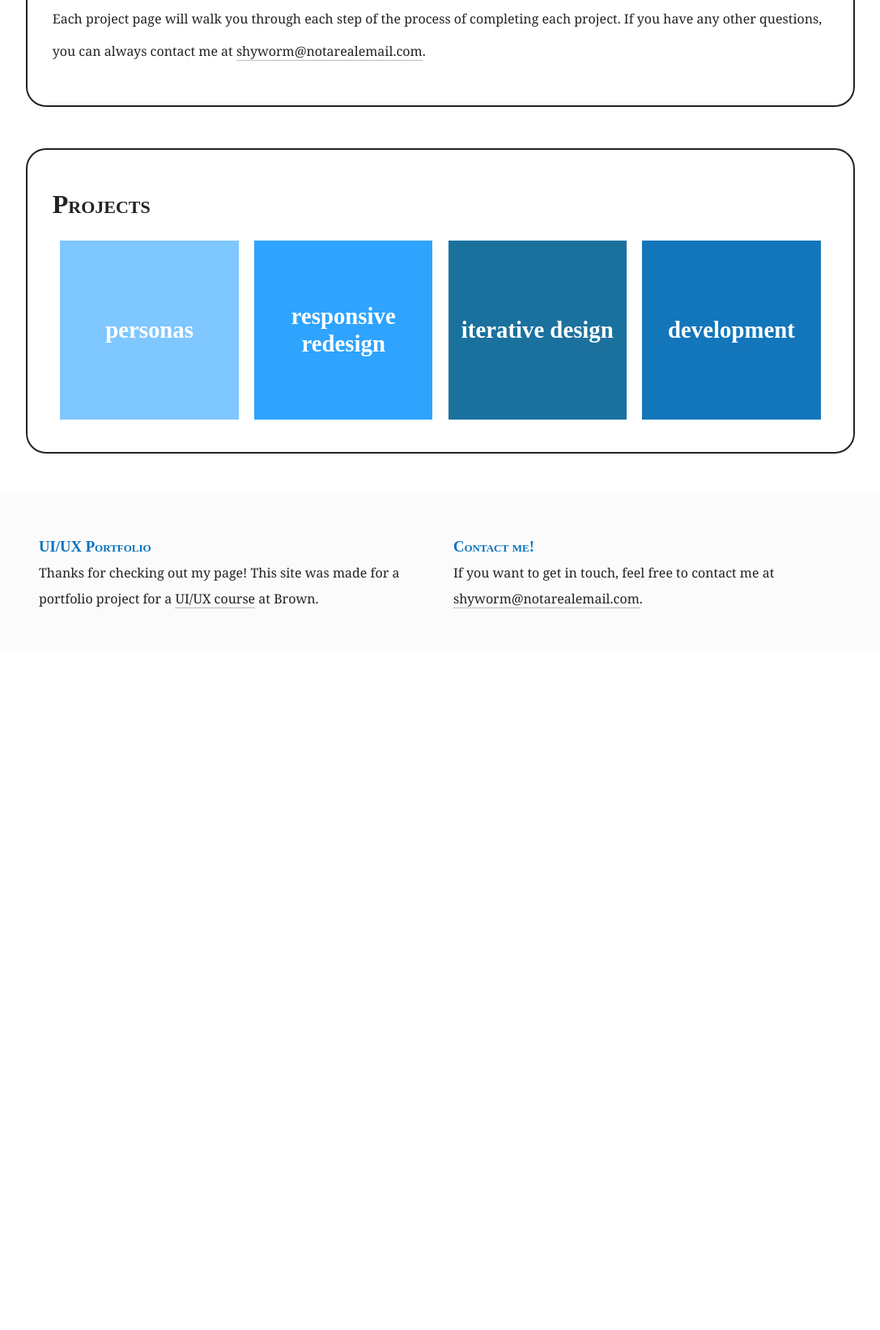
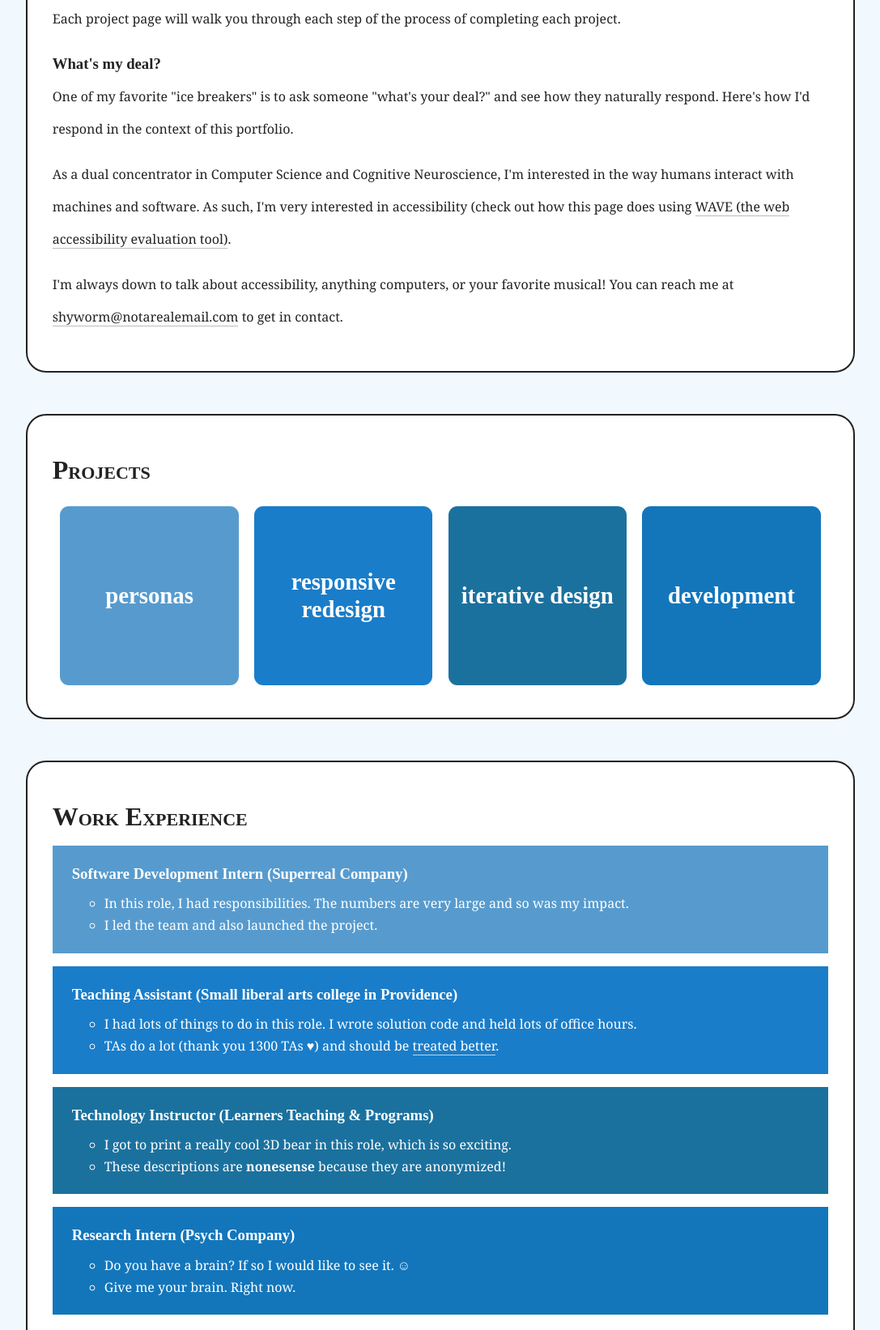
Before and after one commit to zachweach/uiux-portfolio, a plain HTML site: page index.html in a window 1280 px wide. Shown: the part 442-2084 px from the top of the page at 81% size, without its empty margins (96-1183 px from the left). Before the commit the page ends 1245 px from the top, so only its background shows below. Drawn offline with Linux system fonts and the light colour scheme; a web font is replaced by a local one.

Commit message:
add development

```diff
--- a/index.html
+++ b/index.html
@@ -3,16 +3,17 @@
   <head>
     <meta charset="UTF-8">
     <meta name="viewport" content="width=device-width, initial-scale=1">
-    <title>Brown Theatre Collective</title>
+    <title>shyworm</title>
     <link rel="stylesheet" href="./style/index.css">
     <link rel="stylesheet" href="./style/gallery.css">
-    <link rel="icon" type="image/x-icon" href="./assets/btc.ico">
+    <link rel="icon" type="image/x-icon" href="./assets/logo.ico">
   </head>
   <body>
     <header>
       <a href="./" id="title">hi, im shyworm!</a>
       <button id="hamburger-menu"></button>
       <nav id="navbar">
+        <a href="./">home</a>
         <a href="./personas">personas</a>
         <a href="./redesign">responsive redesign</a>
         <a href="./iterative">iterative design</a>
@@ -24,24 +25,61 @@
       <section class="id">
         <h2>Welcome to my Portfolio!</h2>
         <p>Here, I'm showcasing some of the work that I've done in User Interfaces and User Experience design. Please check out some of these featured projects!</p>
-        <p>Each project page will walk you through each step of the process of completing each project. If you have any other questions, you can always contact me at <a href="mailto:shyworm@notarealemail.com">shyworm@notarealemail.com</a>.</p>
+        <p>Each project page will walk you through each step of the process of completing each project.</p>
+        <h3>What's my deal?</h3>
+        <p>One of my favorite "ice breakers" is to ask someone "what's your deal?" and see how they naturally respond. Here's how I'd respond in the context of this portfolio.</p>
+        <p>As a dual concentrator in Computer Science and Cognitive Neuroscience, I'm interested in the way humans interact with machines and software. As such, I'm very interested in accessibility (check out how this page does using <a href="https://wave.webaim.org/report#/shyworm130.github.io/portfolio">WAVE (the web accessibility evaluation tool)</a>.</p>
+        <p>I'm always down to talk about accessibility, anything computers, or your favorite musical! You can reach me at <a href="mailto:shyworm@notarealemail.com">shyworm@notarealemail.com</a> to get in contact.</p>
       </section>
       <section>
         <h2>Projects</h2>
-        <div class="gallery">
-          <div class="card">
+        <ul class="gallery">
+          <li class="card">
             <a href="./personas">personas</a>
-          </div>
-          <div class="card">
+          </li>
+          <li class="card">
             <a href="./redesign">responsive redesign</a>
-          </div>
-          <div class="card">
+          </li>
+          <li class="card">
             <a href="./iterative">iterative design</a>
-          </div>
-          <div class="card">
+          </li>
+          <li class="card">
             <a href="./development">development</a>
-          </div>
-        </div>
+          </li>
+        </ul>
+      </section>
+      <section>
+        <h2>Work Experience</h2>
+        <ul class="gallery">
+          <li class="block">
+            <h3>Software Development Intern (Superreal Company)</h3>
+            <ul>
+              <li>In this role, I had responsibilities. The numbers are very large and so was my impact.</li>
+              <li>I led the team and also launched the project.</li>
+            </ul>
+          </li>
+          <li class="block">
+            <h3>Teaching Assistant (Small liberal arts college in Providence)</h3>
+            <ul>
+              <li>I had lots of things to do in this role. I wrote solution code and held lots of office hours.</li>
+              <li>TAs do a lot (thank you 1300 TAs &hearts;) and should be <a href="https://www.browndailyherald.com/article/2022/12/cs-undergraduate-tas-announce-plans-to-form-union">treated better</a>.</li>
+            </ul>
+          </li>
+          <li class="block">
+            <h3>Technology Instructor (Learners Teaching & Programs)</h3>
+            <ul>
+              <li>I got to print a really cool 3D bear in this role, which is so exciting.</li>
+              <li>These descriptions are <strong>nonesense</strong> because they are anonymized!</li>
+            </ul>
+          </li>
+          <li class="block">
+            <h3>Research Intern (Psych Company)</h3>
+            <ul>
+              <li>Do you have a brain? If so I would like to see it. &#9786;</li>
+              <li>Give me your brain. Right now.</li>
+            </ul>
+          </li>
+        </ul>
       </section>
     </main>
     <footer>
--- a/style/gallery.css
+++ b/style/gallery.css
@@ -10,6 +10,7 @@
 .gallery {
   display: flex;
   flex-wrap: wrap;
+  padding: 0;
 }
 
 .gallery .card {
@@ -20,11 +21,15 @@
   flex: 20%;
   display: flex;
   align-items: center;
-  justify-content: center;
+  flex-wrap: wrap;
   text-align: center;
+  border-radius: 5%;
+  flex-direction: column;
+  align-content: center;
+  justify-content: space-evenly;
 }
 
-.gallery .card a:not(:has(img)) {
+.gallery .card a {
   color: #fff;
   font-weight: bold;
   font-size: 180%;
@@ -36,6 +41,33 @@
 .gallery .card a:hover {
   color: #fff;
   text-decoration: underline;
+}
+
+.gallery .block {
+  width: 100%;
+  display: flex;
+  flex-wrap: wrap;
+  flex-direction: row;
+  align-items: flex-start;
+  justify-content: flex-start;
+  padding: 1rem
+}
+
+.gallery .block h3, .gallery .block li {
+  flex: 100%;
+  color: #fff;
+  line-height: 120%;
+  margin: 0.5rem;
+}
+
+.gallery .block a {
+  color: #fff;
+  border-color: rgb(255, 255, 255, 0.7);
+}
+
+.gallery .block a:hover {
+  color: #fff;
+  border-color: rgb(255, 255, 255, 1);
 }
 
 @media screen and (max-width: 767px) {
@@ -51,24 +83,15 @@
   }
 }
 
-.gallery .card:has(a):nth-child(3n+1) {
-  background-color: #7fc7ff;
+.gallery > :nth-child(3n+1) {
+  background-color: #579bce;
 }
-.gallery .card:has(a):nth-child(3n+2) {
-  background-color: #2ea4ff;
+.gallery > :nth-child(3n+2) {
+  background-color: #1a7dc9;
 }
-.gallery .card:has(a):nth-child(3n+3) {
+.gallery > :nth-child(3n+3) {
   background-color: #1b719e;
 }
-.gallery .card:has(a):nth-child(3n+4) {
+.gallery > :nth-child(3n+4) {
   background-color: #1376bb;
 }
-
-.gallery .card a:has(.card-image) {
-  padding: 0;
-}
-
-.gallery .card a img {
-  aspect-ratio: 1;
-  object-fit: cover;
-}
--- a/style/index.css
+++ b/style/index.css
@@ -22,6 +22,10 @@ table {
 @font-face{font-family:futura-pt-bold;src:url(https://use.typekit.net/af/72575c/00000000000000003b9af1e5/27/l?subset_id=2&fvd=i7&v=3) format("woff2"),url(https://use.typekit.net/af/72575c/00000000000000003b9af1e5/27/d?subset_id=2&fvd=i7&v=3) format("woff"),url(https://use.typekit.net/af/72575c/00000000000000003b9af1e5/27/a?subset_id=2&fvd=i7&v=3) format("opentype");font-weight:700;font-style:italic;font-stretch:normal;font-display:auto;}
 @font-face{font-family:futura-pt;src:url(https://use.typekit.net/af/9b05f3/000000000000000000013365/27/l?subset_id=2&fvd=n4&v=3) format("woff2"),url(https://use.typekit.net/af/9b05f3/000000000000000000013365/27/d?subset_id=2&fvd=n4&v=3) format("woff"),url(https://use.typekit.net/af/9b05f3/000000000000000000013365/27/a?subset_id=2&fvd=n4&v=3) format("opentype");font-weight:400;font-style:normal;font-stretch:normal;font-display:auto;}
 @font-face{font-family:futura-pt;src:url(https://use.typekit.net/af/309dfe/000000000000000000010091/27/l?subset_id=2&fvd=n7&v=3) format("woff2"),url(https://use.typekit.net/af/309dfe/000000000000000000010091/27/d?subset_id=2&fvd=n7&v=3) format("woff"),url(https://use.typekit.net/af/309dfe/000000000000000000010091/27/a?subset_id=2&fvd=n7&v=3) format("opentype");font-weight:700;font-style:normal;font-stretch:normal;font-display:auto;}
+
+body {
+  background-color: rgb(127, 199, 255, 0.1);
+}
 
 main, header {
   margin: 2rem max(10%, 1rem);
@@ -53,6 +57,7 @@ header {
   align-items: center;
   justify-content: space-between;
   margin-bottom: 2rem;
+
 }
 
 header nav {
@@ -164,6 +169,7 @@ h1 {
 main section {
   line-height: 2.5rem;
   margin: 2rem auto;
+  background-color: #fff;
 }
 
 main section p {
@@ -187,7 +193,18 @@ main section {
   border: 2px solid rgb(34, 34, 34);
 }
 
-figure > img {
+main section figure {
+  margin: 5% 0;
+  padding: 3%;
+  border-radius: 25px;
+  border: 1px solid rgb(34, 34, 34);
+}
+
+main section figure figcaption {
+  text-align: center;
+}
+
+figure img {
   display: block;
   width: auto;
   height: auto;
@@ -201,7 +218,7 @@ details {
   user-select: none;
 }
 
-details > summary {
+details summary {
   cursor: pointer;
   list-style: none;
 }
@@ -221,7 +238,7 @@ article {
   justify-content: center;
 }
 
-article > figure {
+article figure {
   flex: 1 1 5%;
   padding: 1% 3%;
   margin: 0;
@@ -233,24 +250,23 @@ article > figure {
   border-right: none;
 }
 
-article > p, article > figure > p {
+article p {
   margin: 0;
 }
 
-article > figure > figcaption {
+article figure figcaption {
   font-weight: bold;
   font-size: 1.17em;
   display: block;
   white-space: pre;
 }
-
 /* main section */
 
 
 /* footer */
 footer {
   padding: 2rem max(10%, 1rem);
-  background-color: rgba(250, 250, 250, 0.8);
+  background-color: #fff;
   display: flex;
   flex-wrap: wrap;
 }
```
Also changed, not shown: development.html (+25 -6 lines), iterative.html (+3 -3 lines), personas.html (+3 -2 lines), redesign.html (+3 -3 lines), assets/logo.ico (added).
